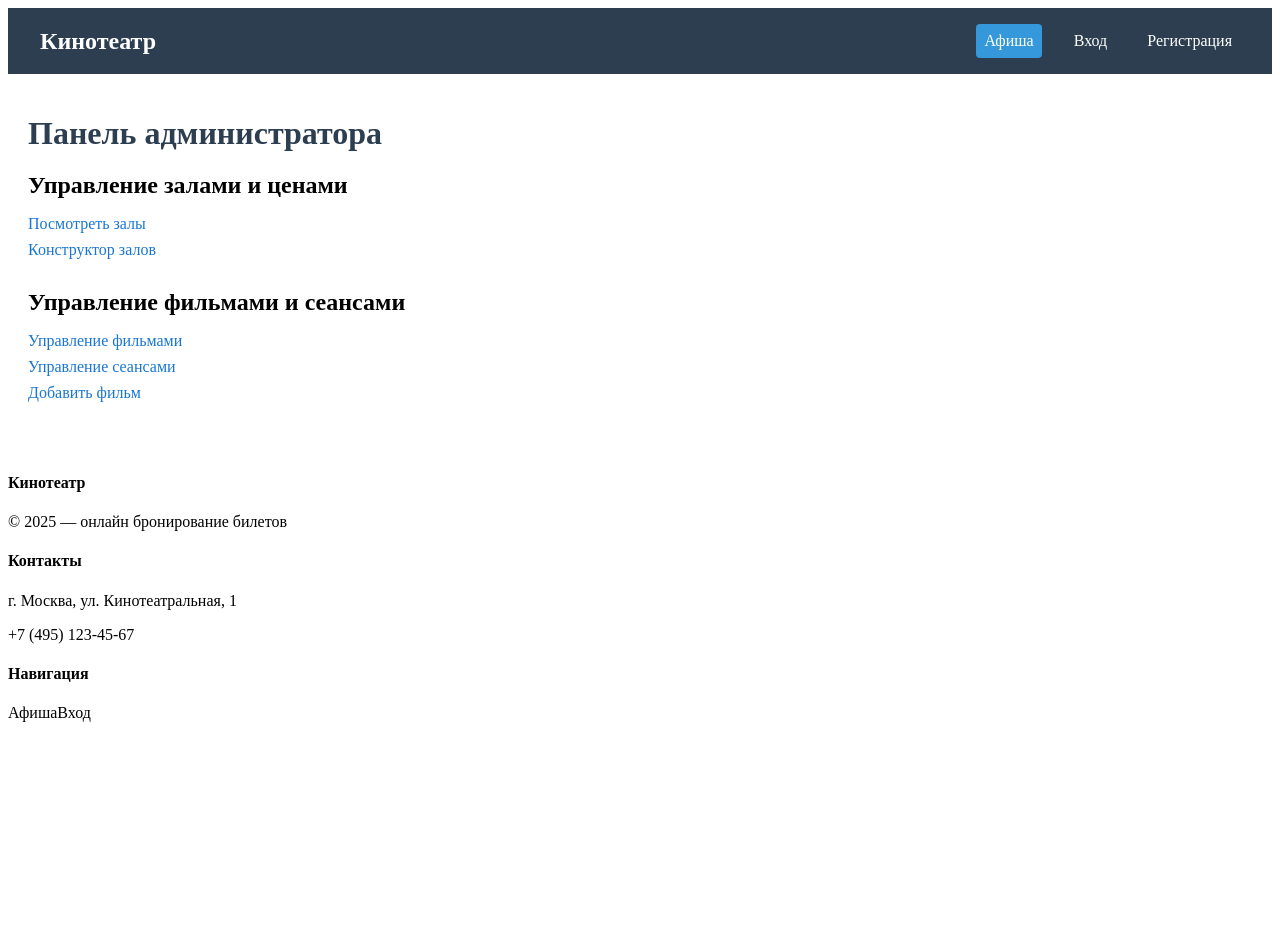
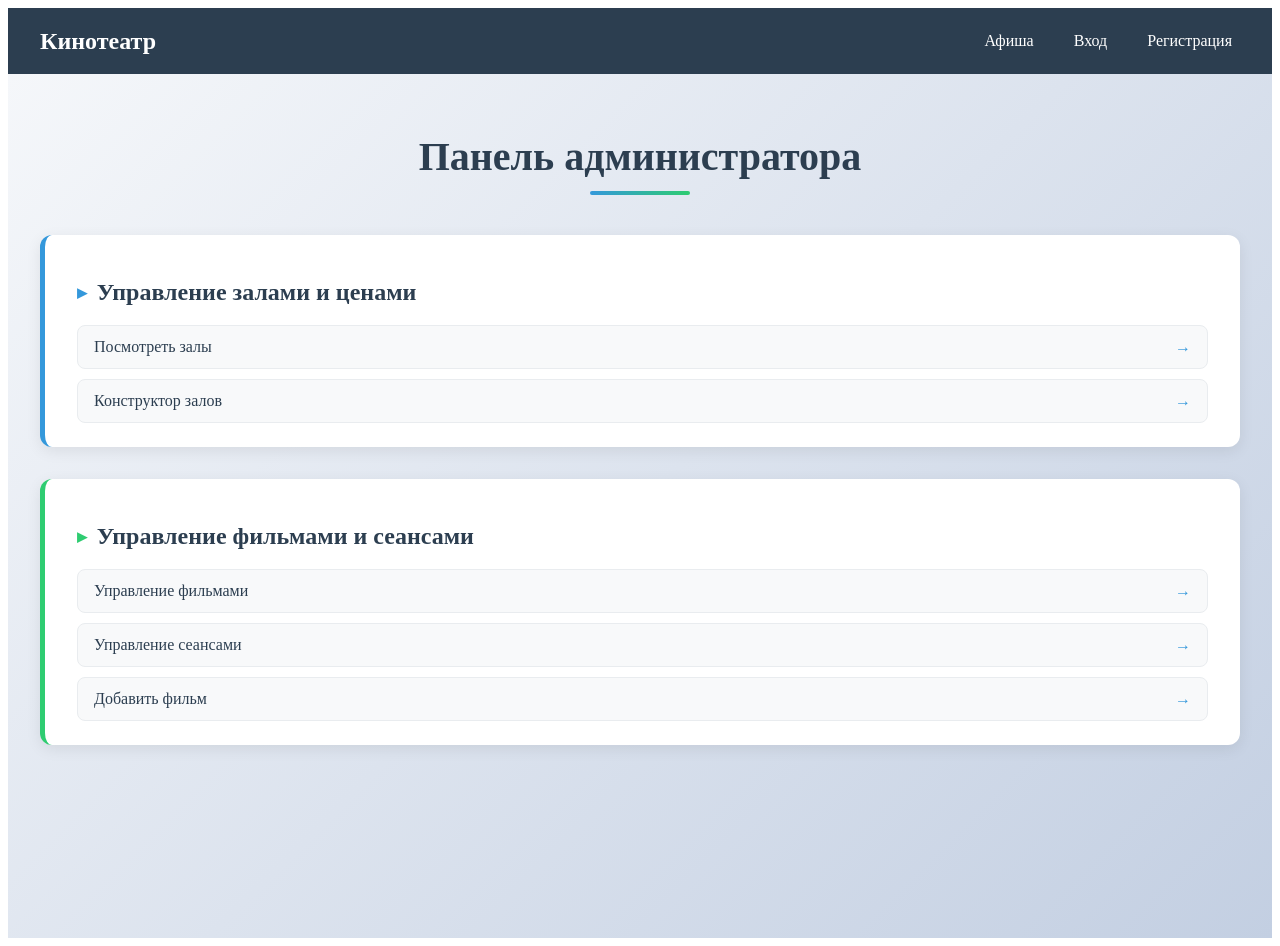
Before and after one commit to akonyachenco/tp_cinema, an Angular app in the folder cinema-front/: page /admin in a window 1280 px wide. Before the commit the page ends 800 px from the top, so only its background shows below. Built offline with nearby package versions, Linux system fonts and the light colour scheme.

Commit message:
Исправлен footer,header и отображение экрана

```diff
--- a/cinema-front/src/app/pages/account/account.html
+++ b/cinema-front/src/app/pages/account/account.html
@@ -33,12 +33,6 @@
               [class.active]="activeTab === 'profile'"
               (click)="setActiveTab('profile')">
               👤 Профиль
-            </button>
-            <button
-              class="nav-btn"
-              [class.active]="activeTab === 'settings'"
-              (click)="setActiveTab('settings')">
-              ⚙️ Настройки
             </button>
           </nav>
         </aside>
@@ -152,41 +146,9 @@
                   <span class="user-role">{{ user.role === 'ADMIN' ? 'Администратор' : 'Пользователь' }}</span>
                 </div>
               </div>
-
-              <div class="profile-actions">
-                <button class="btn">Редактировать профиль</button>
-                <button class="btn btn-outline">Сменить пароль</button>
-              </div>
             </section>
           }
 
-          @if (activeTab === 'settings') {
-            <section class="settings-section">
-              <h2>Настройки</h2>
-
-              <div class="settings-group">
-                <h3>Уведомления</h3>
-                <div class="setting-item">
-                  <label>
-                    <input type="checkbox" checked>
-                    Уведомления о новых сеансах
-                  </label>
-                </div>
-                <div class="setting-item">
-                  <label>
-                    <input type="checkbox" checked>
-                    Напоминание о бронировании
-                  </label>
-                </div>
-              </div>
-
-              <div class="settings-group">
-                <h3>Безопасность</h3>
-                <button class="btn btn-outline">Сменить пароль</button>
-                <button class="btn btn-outline">Выйти из всех устройств</button>
-              </div>
-            </section>
-          }
         </main>
       </div>
     }
--- a/cinema-front/src/app/pages/admin-panel/admin-panel.css
+++ b/cinema-front/src/app/pages/admin-panel/admin-panel.css
@@ -1,33 +1,171 @@
+/* admin-panel.css */
 .admin-panel {
-  padding: 20px;
+  padding: 2rem;
+  max-width: 1200px;
+  margin: 0 auto;
+  min-height: 100vh;
+  background: linear-gradient(135deg, #f5f7fa 0%, #c3cfe2 100%);
+}
+
+h1 {
+  margin-bottom: 2.5rem;
+  color: #2c3e50;
+  text-align: center;
+  font-size: 2.5rem;
+  position: relative;
+  padding-bottom: 15px;
+}
+
+h1::after {
+  content: '';
+  position: absolute;
+  bottom: 0;
+  left: 50%;
+  transform: translateX(-50%);
+  width: 100px;
+  height: 4px;
+  background: linear-gradient(90deg, #3498db, #2ecc71);
+  border-radius: 2px;
 }
 
 section {
-  margin-bottom: 30px;
+  background: white;
+  border-radius: 12px;
+  padding: 1.5rem 2rem;
+  margin-bottom: 2rem;
+  box-shadow: 0 4px 15px rgba(0, 0, 0, 0.08);
+  border-left: 5px solid #3498db;
+  transition: transform 0.3s ease, box-shadow 0.3s ease;
 }
 
-h1 {
-  margin-bottom: 20px;
+section:hover {
+  transform: translateY(-3px);
+  box-shadow: 0 6px 20px rgba(0, 0, 0, 0.12);
+}
+
+section:nth-child(3) {
+  border-left-color: #2ecc71;
 }
 
 h2 {
-  margin-bottom: 10px;
+  color: #2c3e50;
+  margin-bottom: 1.2rem;
+  font-size: 1.5rem;
+  display: flex;
+  align-items: center;
+  gap: 10px;
+}
+
+h2::before {
+  content: '▸';
+  color: #3498db;
+  font-size: 1.2rem;
+}
+
+section:nth-child(3) h2::before {
+  color: #2ecc71;
 }
 
 ul {
   list-style: none;
   padding: 0;
+  margin: 0;
+  display: grid;
+  gap: 10px;
 }
 
 li {
-  margin-bottom: 8px;
+  margin-bottom: 0;
 }
 
 a {
+  display: flex;
+  align-items: center;
+  gap: 10px;
+  padding: 12px 16px;
+  background: #f8f9fa;
+  border-radius: 8px;
+  color: #2c3e50;
   text-decoration: none;
-  color: #1976d2;
+  font-weight: 500;
+  border: 1px solid #e9ecef;
+  transition: all 0.3s ease;
+  position: relative;
+  overflow: hidden;
+}
+
+a::before {
+  content: '';
+  position: absolute;
+  left: 0;
+  top: 0;
+  height: 100%;
+  width: 0;
+  background: linear-gradient(90deg, rgba(52, 152, 219, 0.1), transparent);
+  transition: width 0.3s ease;
 }
 
 a:hover {
-  text-decoration: underline;
+  background: #e3f2fd;
+  border-color: #3498db;
+  transform: translateX(5px);
 }
+
+a:hover::before {
+  width: 100%;
+}
+
+/* Иконки для ссылок (можно заменить на реальные иконки) */
+a::after {
+  content: '→';
+  margin-left: auto;
+  color: #3498db;
+  font-weight: bold;
+  transition: transform 0.3s ease;
+}
+
+a:hover::after {
+  transform: translateX(5px);
+}
+
+/* Адаптивность */
+@media (max-width: 768px) {
+  .admin-panel {
+    padding: 1rem;
+  }
+
+  h1 {
+    font-size: 2rem;
+  }
+
+  section {
+    padding: 1rem;
+  }
+
+  a {
+    padding: 10px 12px;
+    font-size: 0.9rem;
+  }
+}
+
+/* Эффект загрузки */
+.admin-panel.loading {
+  opacity: 0.7;
+  pointer-events: none;
+}
+
+/* Статусные цвета для будущих расширений */
+.status-active {
+  color: #2ecc71;
+  background: rgba(46, 204, 113, 0.1);
+}
+
+.status-pending {
+  color: #f39c12;
+  background: rgba(243, 156, 18, 0.1);
+}
+
+.status-error {
+  color: #e74c3c;
+  background: rgba(231, 76, 60, 0.1);
+}
--- a/cinema-front/src/app/pages/session/session.css
+++ b/cinema-front/src/app/pages/session/session.css
@@ -1,4 +1,7 @@
 /* pages/session/session.component.css */
+
+
+
 .session-container {
   min-height: 100vh;
   background: #1a1a1a;
@@ -129,6 +132,9 @@ h1 {
   padding: 2rem;
   border-radius: 8px;
   border: 1px solid #333;
+  display: flex;
+  flex-direction: column;
+  align-items: center; /* Центрируем по горизонтали */
 }
 
 .screen {
@@ -142,10 +148,17 @@ h1 {
   letter-spacing: 2px;
   text-transform: uppercase;
   border: 1px solid #666;
+  width: calc(60px * var(--seats-per-row, 10) + 4px * (var(--seats-per-row, 10) - 1)); /* Адаптивная ширина */
+  max-width: 100%;
+  box-sizing: border-box;
 }
 
 .seat-map {
   margin-bottom: 2rem;
+  width: auto; /* Убираем фиксированную ширину */
+  display: flex;
+  flex-direction: column;
+  align-items: center; /* Центрируем всю карту мест */
 }
 
 .row {
@@ -153,6 +166,8 @@ h1 {
   align-items: center;
   gap: 4px;
   margin-bottom: 8px;
+  justify-content: flex-start; /* Выравнивание по левому краю */
+  width: fit-content; /* Ширина по содержимому */
 }
 
 .row-number {
@@ -160,6 +175,7 @@ h1 {
   color: #888;
   font-size: 0.9rem;
   text-align: center;
+  flex-shrink: 0; /* Запрещаем сжатие */
 }
 
 .seat {
@@ -175,7 +191,9 @@ h1 {
   transition: all 0.2s;
   user-select: none;
   border: 2px solid transparent;
+  flex-shrink: 0; /* Запрещаем сжатие мест */
 }
+
 
 .seat:hover:not(.taken) {
   transform: scale(1.05);
@@ -261,7 +279,7 @@ h1 {
 }
 
 .box.taken {
-  background-color: #444;
+  background-color: #444444;
   border-color: #555;
 }
 
--- a/cinema-front/src/app/shared/components/footer/footer.html
+++ b/cinema-front/src/app/shared/components/footer/footer.html
@@ -1,4 +1,4 @@
-<!-- shared/footer/footer.component.html -->
+<!-- shared/footer/footer.component.html
 <footer class="footer">
   <div class="footer-content">
     <div class="footer-section">
@@ -21,4 +21,4 @@
         }
     </div>
   </div>
-</footer>
+</footer> -->
--- a/cinema-front/src/app/shared/components/header/header.html
+++ b/cinema-front/src/app/shared/components/header/header.html
@@ -2,19 +2,26 @@
 <header class="site-header">
   <div class="brand">{{ appName }}</div>
   <nav class="top-nav">
-    <a routerLink="/" routerLinkActive="active">Афиша</a>
+    <a routerLink="/"
+       routerLinkActive="active"
+       [routerLinkActiveOptions]="{exact: true}">Афиша</a>
+
     @if (isAuthenticated) {
       <a routerLink="/account" routerLinkActive="active">Личный кабинет</a>
     }
+
     @if (isAdmin) {
       <a routerLink="/admin" routerLinkActive="active">Панель администратора</a>
     }
+
     @if (!isAuthenticated) {
       <a routerLink="/login" routerLinkActive="active">Вход</a>
     }
+
     @if (!isAuthenticated) {
       <a routerLink="/register" routerLinkActive="active">Регистрация</a>
     }
+
     @if (isAuthenticated) {
       <button class="logout-btn" (click)="logout()">Выйти</button>
     }
```
Lines whose indentation alone changed are shown as unchanged.
